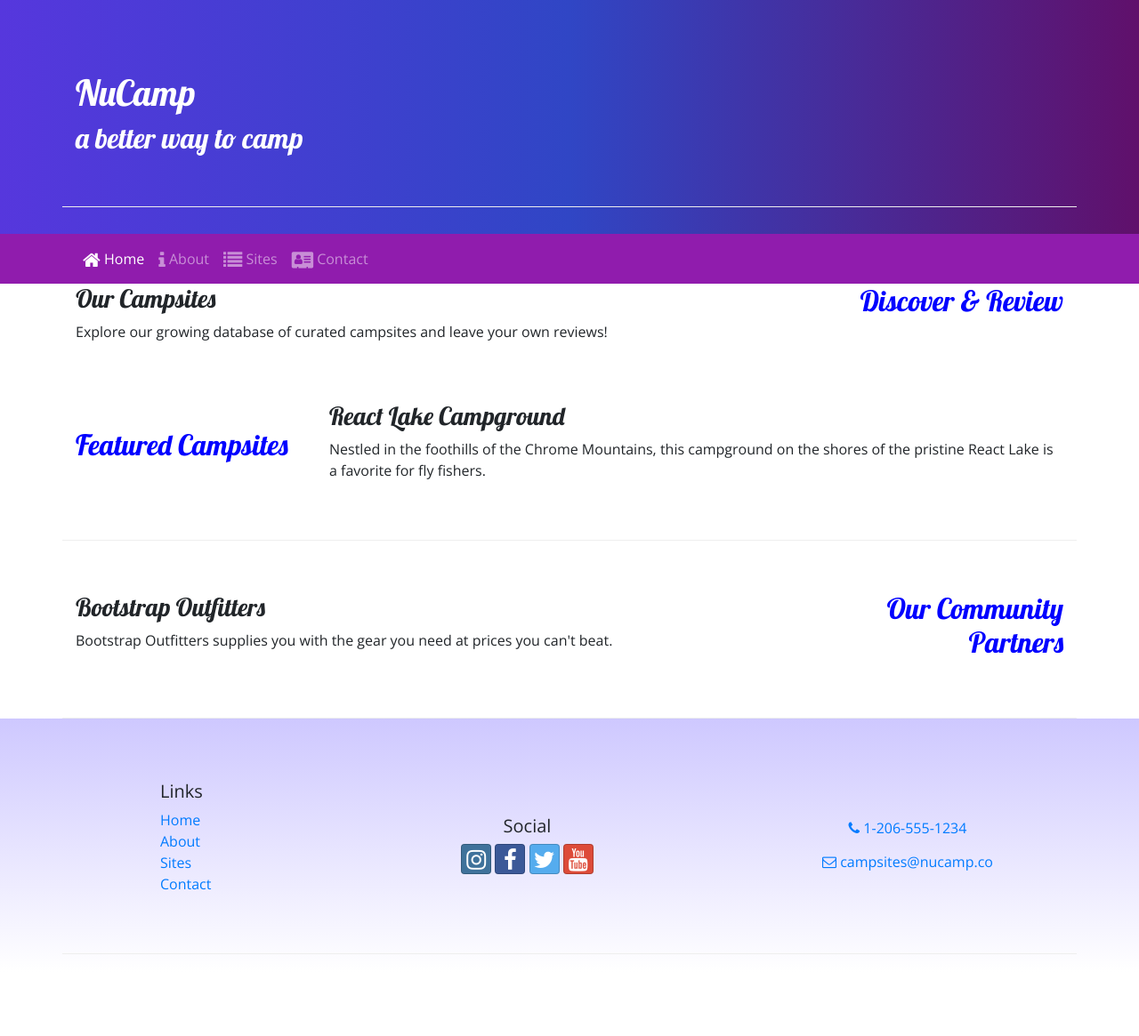
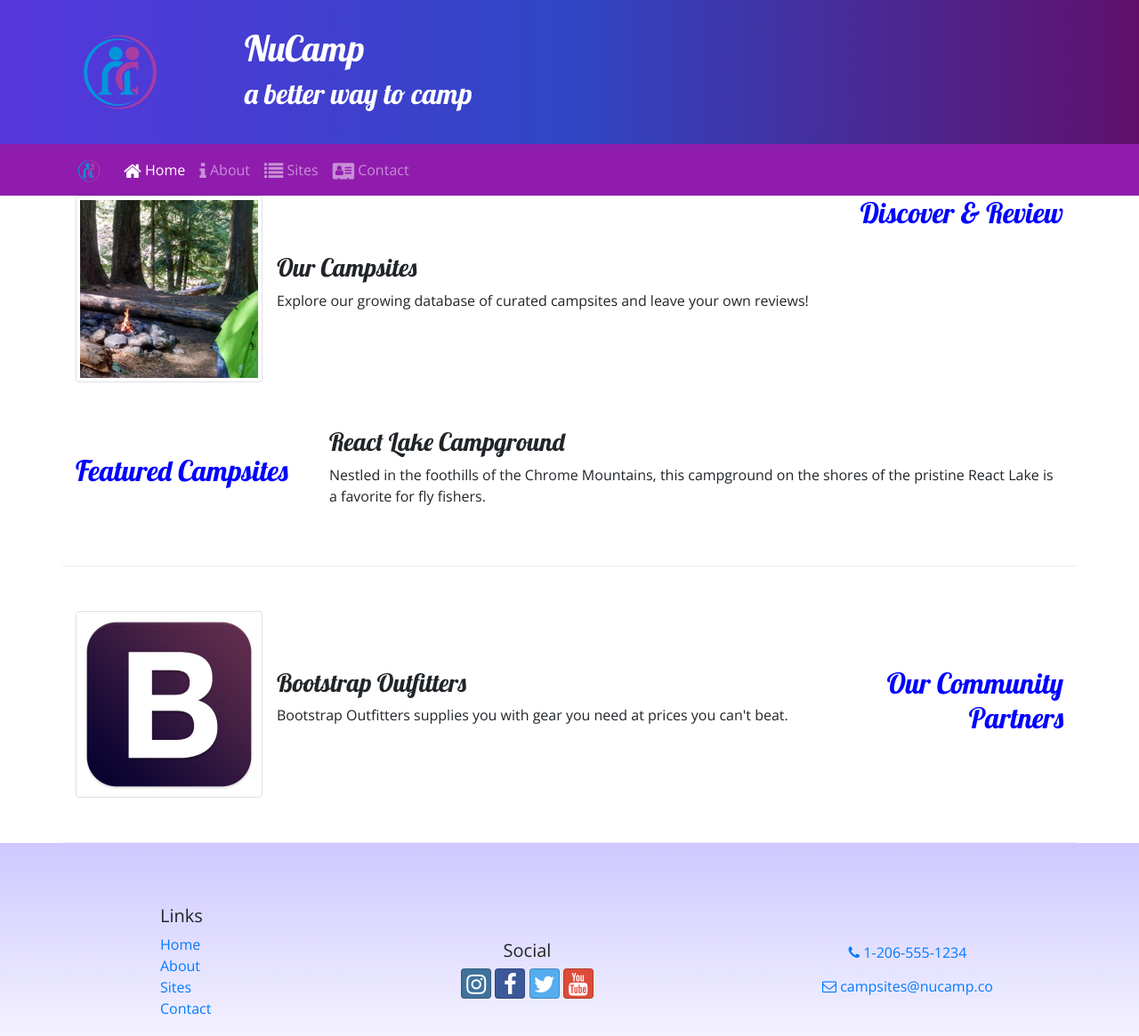
Before and after one commit to wahidCarvan/bootstrap, a website: page index.html in a window 1280 px wide. Shown: the top 1165 px of the page at 89% size. Before the commit the page ends 1093 px from the top, so only its background shows below. Drawn offline with nearby package versions, Linux system fonts and the light colour scheme.

Commit message:
added some images using bootstrap

```diff
--- a/index.html
+++ b/index.html
@@ -5,10 +5,8 @@
                 <!-- Required meta tags always come first -->
                 <meta charset="utf-8" />
                 <meta name="viewport" content="width=device-width, initial-scale=1" />
-
                 <!-- Bootstrap CSS -->
                 <link rel="stylesheet" href="node_modules/bootstrap/dist/css/bootstrap.min.css" />
-
                 <!-- Additional CSS must be placed after Bootstrap CSS -->
                 <link rel="stylesheet" href="node_modules/font-awesome/css/font-awesome.min.css" />
                 <link rel="stylesheet" href="node_modules/bootstrap-social/bootstrap-social.css" />
@@ -16,12 +14,18 @@
                 <link rel="stylesheet" href="css/styles.css" />
 
                 <title>NuCamp: A Better Way To Camp</title>
+                <!-- adding a favicon for the browser
+                 -->
+                <link rel="icon" type="image/png" href="img/logo.png" />
             </head>
             <body>
 
                 <header class="jumbotron jumbotron-fluid ">
                     <div class="container">
-                        <div class="row row-content align-items-center">
+                        <div class="row">
+                                <div class="col-4 col-sm-3 col-md-2 align-self-center">
+                                    <img src="img/logo.png" class="img-fluid" />
+                                </div>
                             <div class="col">
                                 <h1>NuCamp</h1>
                                 <h2>a better way to camp</h2>
@@ -31,9 +35,10 @@
                 </header>
                     <nav class="navbar navbar-expand-sm navbar-dark sticky-top">
                         <div class="container">
-                            <button class="navbar-toggler ml-auto" type="button" data-toggle="collapse" data-target="#nucampNavbar">
-                                <span class="navbar-toggler-icon"></span>
-                            </button>
+                            <a class="navbar-brand" href="#"><img src="img/logo.png" height="30" width="30" /></a>
+                                <button class="navbar-toggler" type="button" data-toggle="collapse" data-target="#nucampNavbar">
+                                    <span class="navbar-toggler-icon"></span>
+                                </button>
                         <div class="collapse navbar-collapse" id="nucampNavbar">
                             <ul class="navbar-nav">
                             <li class="nav-item active"><a class="nav-link" href="#"><i class="fa fa-home fa-lg"></i> Home</a></li>
@@ -46,10 +51,17 @@
                 <div class="container">
                     <div class="row">
                         <div class="col-sm-4 order-sm-last col-md-3">
-        <h2 class="text-sm-right">Discover & Review</h2>                </div>
+        <h2 class="text-sm-right">Discover & Review</h2>
+    </div>
                         <div class="col">
-                            <h3>Our Campsites</h3>
-                            <p class="d-none d-sm-block">Explore our growing database of curated campsites and leave your own reviews!</p>
+                            <div class="media">
+                                <img class="d-flex mr-3 img-thumbnail" src="img/breadcrumb-trail-thumb.jpg" alt="Breadcrumb Trail" />
+                                <div class="media-body align-self-center">
+                                    <h3>Our Campsites</h3>
+                                    <p class="d-none d-sm-block">Explore our growing database of curated campsites and leave your own reviews!
+                                    </p>
+                                </div>
+                            </div>
                         </div>
                     </div>
 
@@ -71,8 +83,14 @@
                             <h2 class="text-sm-right">Our Community Partners</h2>
                         </div>
                         <div class="col">
-                            <h3>Bootstrap Outfitters</h3>
-                            <p class="d-none d-sm-block">Bootstrap Outfitters supplies you with the gear you need at prices you can't beat.</p>
+                            <div class="media">
+                                <img class="d-flex mr-3 img-thumbnail" src="img/bootstrap-thumb.png" alt="Bootstrap Outfitters" />
+                                <div class="media-body align-self-center">
+                                    <h3>Bootstrap Outfitters</h3>
+                                    <p class="d-none d-sm-block">Bootstrap Outfitters supplies you with gear you need at prices you can't beat.
+                                    </p>
+                                </div>
+                            </div>
                         </div>
                     </div>
                 </div>
```
Also changed, not shown: aboutus.html (+7 -0 lines), contactus.html (+6 -1 lines), test.html (deleted, +0 -19 lines), img/bootstrap-thumb.png (added), img/breadcrumb-trail-thumb.jpg (added), img/breadcrumb-trail.jpg (added), img/chrome-river-thumb.jpg (added), img/chrome-river.jpg (added), img/logo.png (added), img/react-lake-thumb.jpg (added), img/react-lake.jpg (added).
